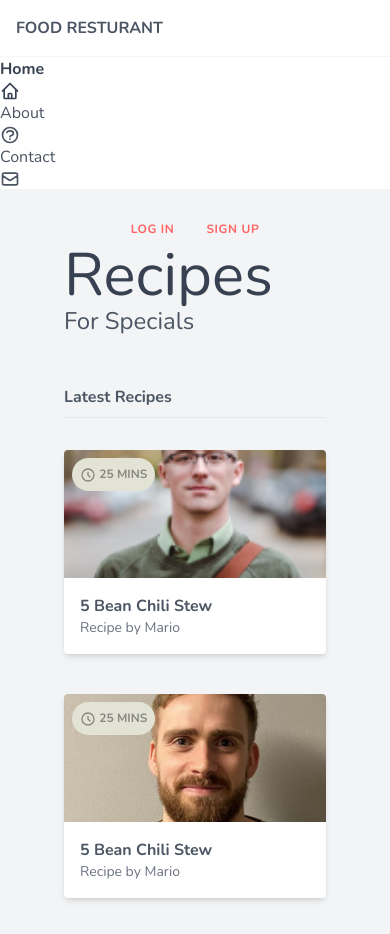
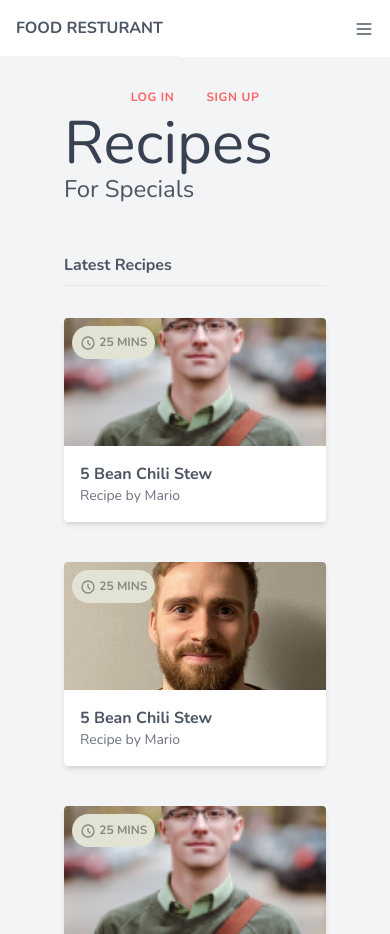
Before and after one commit to MohamedAymanNeo/Tailwind, a website: page index.html in a window 390 px wide. Shown: the top 934 px of the page. Drawn offline with nearby package versions, Linux system fonts and the light colour scheme.

Commit message:
finish first course for tailwind css

```diff
--- a/index.html
+++ b/index.html
@@ -8,34 +8,39 @@
 <body class="text-gray-600 font-body">
 
   <div class="grid md:grid-cols-3">
-    <div class="md:col-span-1">
-      <nav>
-        <div>
+    <div class="md:col-span-1 md:flex md:justify-end">
+      <nav class="text-right">
+        <div class="flex justify-between items-center">
           <h1 class="font-bold uppercase p-4 border-b border-gray-100">
             <a href="/" class="hover:text-gray-700">Food Resturant</a>
           </h1>
+          <div class="px-4 cursor-pointer md:hidden">
+            <svg class="w-5" id="burger" xmlns="http://www.w3.org/2000/svg" class="h-6 w-6" fill="none" viewBox="0 0 24 24" stroke="currentColor" stroke-width="2">
+              <path stroke-linecap="round" stroke-linejoin="round" d="M4 6h16M4 12h16M4 18h16" />
+            </svg>
+          </div>
         </div>
-        <ul>
-          <li class="text-gray-700 font-bold">
-            <a href="#">
+        <ul class="text-sm mt-6 md:block hidden" id="menu">
+          <li class="text-gray-700 font-bold py-1">
+            <a href="#" class="px-4 flex justify-end border-r-4 border-primary">
               <span>Home</span>
-              <svg class="w-5" xmlns="http://www.w3.org/2000/svg" class="h-6 w-6" fill="none" viewBox="0 0 24 24" stroke="currentColor" stroke-width="2">
+              <svg class="w-5 ml-2" xmlns="http://www.w3.org/2000/svg" class="h-6 w-6" fill="none" viewBox="0 0 24 24" stroke="currentColor" stroke-width="2">
                 <path stroke-linecap="round" stroke-linejoin="round" d="M3 12l2-2m0 0l7-7 7 7M5 10v10a1 1 0 001 1h3m10-11l2 2m-2-2v10a1 1 0 01-1 1h-3m-6 0a1 1 0 001-1v-4a1 1 0 011-1h2a1 1 0 011 1v4a1 1 0 001 1m-6 0h6" />
               </svg>
             </a>
           </li>
-          <li>
-            <a href="#">
+          <li class="py-1">
+            <a href="#" class="px-4 flex justify-end border-r-4 border-white">
               <span>About</span>
-              <svg class="w-5" xmlns="http://www.w3.org/2000/svg" class="h-6 w-6" fill="none" viewBox="0 0 24 24" stroke="currentColor" stroke-width="2">
+              <svg class="w-5 ml-2" xmlns="http://www.w3.org/2000/svg" class="h-6 w-6" fill="none" viewBox="0 0 24 24" stroke="currentColor" stroke-width="2">
                 <path stroke-linecap="round" stroke-linejoin="round" d="M8.228 9c.549-1.165 2.03-2 3.772-2 2.21 0 4 1.343 4 3 0 1.4-1.278 2.575-3.006 2.907-.542.104-.994.54-.994 1.093m0 3h.01M21 12a9 9 0 11-18 0 9 9 0 0118 0z" />
               </svg>
             </a>
           </li>
-          <li>
-            <a href="#">
+          <li class="py-1">
+            <a href="#" class="px-4 flex justify-end border-r-4 border-white">
               <span>Contact</span>
-              <svg class="w-5" xmlns="http://www.w3.org/2000/svg" class="h-6 w-6" fill="none" viewBox="0 0 24 24" stroke="currentColor" stroke-width="2">
+              <svg class="w-5 ml-2" xmlns="http://www.w3.org/2000/svg" class="h-6 w-6" fill="none" viewBox="0 0 24 24" stroke="currentColor" stroke-width="2">
                 <path stroke-linecap="round" stroke-linejoin="round" d="M3 8l7.89 5.26a2 2 0 002.22 0L21 8M5 19h14a2 2 0 002-2V7a2 2 0 00-2-2H5a2 2 0 00-2 2v10a2 2 0 002 2z" />
               </svg>
             </a>
@@ -46,8 +51,8 @@
 
     <main class="px-16 py-6 bg-gray-100 md:col-span-2">
       <div class="flex justify-center md:justify-end">
-        <a href="#" class="btn border-primary md:border-2 text-primary hover:bg-primary hover:text-white">Log in</a>
-        <a href="#" class="btn border-primary md:border-2 text-primary ml-2 hover:bg-primary hover:text-white">Sign up</a>
+        <a href="#" class="btn border-primary md:border-2 text-primary hover:bg-primary hover:text-white transition ease-out duration-500">Log in</a>
+        <a href="#" class="btn border-primary md:border-2 text-primary ml-2 hover:bg-primary hover:text-white transition ease-out duration-500">Sign up</a>
       </div>
 
       <header>
@@ -109,10 +114,10 @@
       </div>
 
       <div class="flex justify-center">
-        <div class="btn bg-secondary-100 text-secondary-200 hover:shadow-inner">Load more</div>
+        <div class="btn bg-secondary-100 text-secondary-200 hover:shadow-inner transform hover:scale-125 hover:bg-opacity-50 transition ease-out duration-300">Load more</div>
       </div>
     </main>
   </div>
-
+<script src="./public/index.js"></script>
 </body>
 </html>
--- /dev/null
+++ b/public/index.js
@@ -0,0 +1,7 @@
+const burger = document.querySelector('#burger');
+const menu = document.querySelector('#menu');
+
+
+burger.addEventListener("click", () => {
+    menu.classList.contains("hidden") ? menu.classList.remove("hidden") : menu.classList.add("hidden");
+})
```
Also changed, not shown: public/styles.css.
